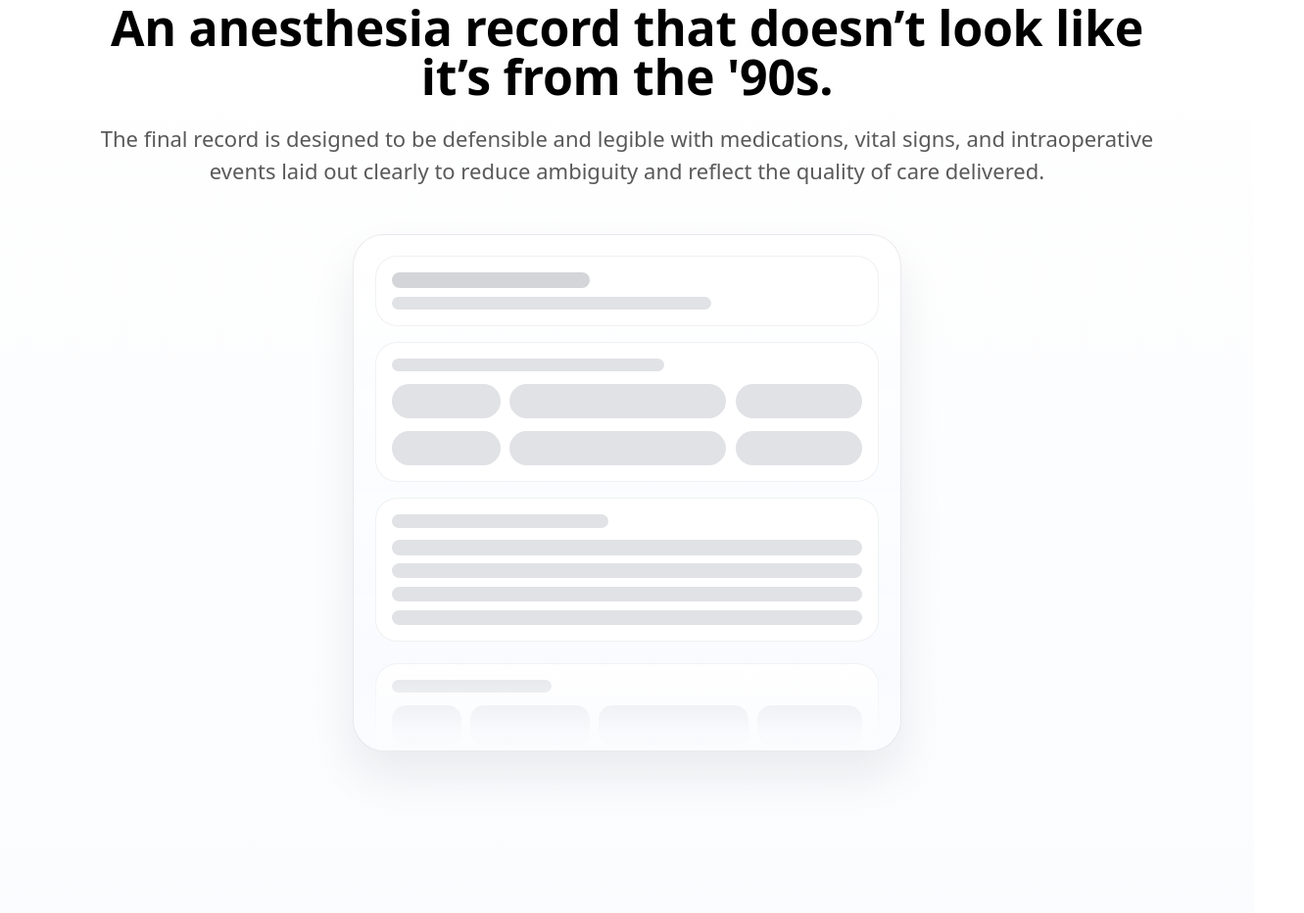
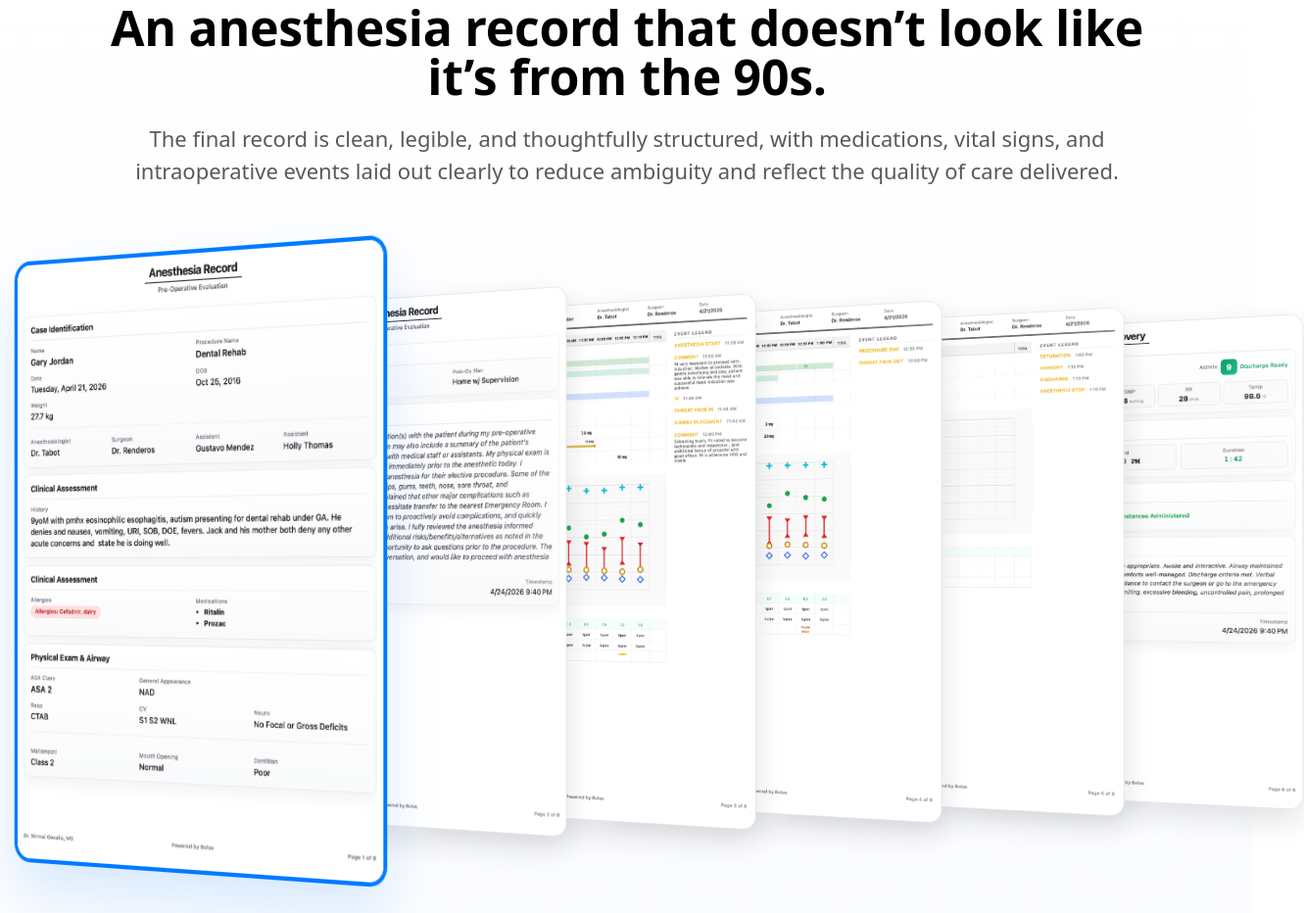
Before and after one commit to unkemptmiso/Bolus-Website, an Astro site in the folder site/: page / in a window 1280 px wide. Shown: the part 5439-6371 px from the top of the page at 98% size, 1331 px wide, since content can reach past the window. Built offline with nearby package versions, Linux system fonts and the light colour scheme; Astro itself is replaced by a stand-in of ours.

Commit message:
Refine export section rolodex: improve hover behavior, add iOS blue border to active page, and adjust section spacing

```diff
--- a/site/src/components/content/HomeExportSection.astro
+++ b/site/src/components/content/HomeExportSection.astro
@@ -1,73 +1,171 @@
+---
+const recordPages = [
+  {
+    src: "/assets/record-screenshots/page-1.png",
+    label: "Record page 1",
+  },
+  {
+    src: "/assets/record-screenshots/page-2.png",
+    label: "Record page 2",
+  },
+  {
+    src: "/assets/record-screenshots/page-3.png",
+    label: "Record page 3",
+  },
+  {
+    src: "/assets/record-screenshots/page-4.png",
+    label: "Record page 4",
+  },
+  {
+    src: "/assets/record-screenshots/page-5.png",
+    label: "Record page 5",
+  },
+  {
+    src: "/assets/record-screenshots/page-6.png",
+    label: "Record page 6",
+  },
+] as const;
+
+const initialSpread = 190;
+const focusStage = 520;
+const initialYaw = -20;
+---
+
 <section class="export-section" aria-labelledby="home-export-title">
   <div class="export-section__inner">
     <div class="export-section__copy">
       <h2 id="home-export-title" class="export-section__title">
-        An anesthesia record that doesn’t look like it’s from the '90s.
+        An anesthesia record that doesn’t look like it’s from the 90s.
       </h2>
-      <p class="export-section__body">The final record is designed to be defensible and legible with medications, vital signs, and intraoperative events laid out clearly to reduce ambiguity and reflect the quality of care delivered.</p>
+      <p class="export-section__body">
+        The final record is clean, legible, and thoughtfully structured, with medications, vital
+        signs, and intraoperative events laid out clearly to reduce ambiguity and reflect the
+        quality of care delivered.
+      </p>
     </div>
 
-    <div class="export-section__preview" aria-hidden="true">
-      <div class="export-record">
-        <div class="export-record__header">
-          <span class="export-record__title"></span>
-          <span class="export-record__meta"></span>
-        </div>
+    <div class="export-section__preview">
+      <div
+        class="record-rolodex"
+        data-record-rolodex
+        data-active-index="0"
+        style={`--active-index:0;--page-count:${recordPages.length};`}
+      >
+        {recordPages.map((page, index) => {
+          const shift = index * initialSpread;
+          const depth = index === 0 ? 48 : index * -14;
+          const scale = index === 0 ? 1.04 : Math.max(0.84, 0.94 - index * 0.015);
+          const zIndex = 60 - index;
 
-        <div class="export-record__block">
-          <div class="export-record__line export-record__line--wide"></div>
-          <div class="export-record__row">
-            <span></span>
-            <span></span>
-            <span></span>
-          </div>
-          <div class="export-record__row">
-            <span></span>
-            <span></span>
-            <span></span>
-          </div>
-        </div>
-
-        <div class="export-record__block">
-          <div class="export-record__line export-record__line--medium"></div>
-          <div class="export-record__timeline">
-            <span></span>
-            <span></span>
-            <span></span>
-            <span></span>
-          </div>
-        </div>
-
-        <div class="export-record__block export-record__block--crop">
-          <div class="export-record__line export-record__line--short"></div>
-          <div class="export-record__table">
-            <div class="export-record__table-row">
-              <span></span>
-              <span></span>
-              <span></span>
-              <span></span>
-            </div>
-            <div class="export-record__table-row">
-              <span></span>
-              <span></span>
-              <span></span>
-              <span></span>
-            </div>
-            <div class="export-record__table-row">
-              <span></span>
-              <span></span>
-              <span></span>
-              <span></span>
-            </div>
-            <div class="export-record__table-row">
-              <span></span>
-              <span></span>
-              <span></span>
-              <span></span>
-            </div>
-          </div>
-        </div>
+          return (
+            <button
+              class:list={["export-document-card", { "is-active": index === 0 }]}
+              type="button"
+              data-record-page
+              data-page-index={index}
+              aria-pressed={index === 0 ? "true" : "false"}
+              aria-label={`Preview ${page.label}`}
+              style={`--page-shift:${shift}px;--page-depth:${depth}px;--page-yaw:${initialYaw}deg;--page-scale:${scale};--page-z:${zIndex};`}
+            >
+              <img
+                src={page.src}
+                alt={page.label}
+                width="2479"
+                height="3508"
+                loading={index === 0 ? "eager" : "lazy"}
+                decoding="async"
+              />
+            </button>
+          );
+        })}
       </div>
     </div>
   </div>
 </section>
+
+<script is:inline>
+  (() => {
+    const rolodexes = document.querySelectorAll("[data-record-rolodex]");
+    const getGeometry = () =>
+      window.matchMedia("(max-width: 720px)").matches
+        ? { restSpread: 82, neighborNudge: 48 }
+        : { restSpread: 190, neighborNudge: 72 };
+
+    rolodexes.forEach((rolodex) => {
+      const pages = Array.from(rolodex.querySelectorAll("[data-record-page]"));
+
+      if (!(rolodex instanceof HTMLElement) || pages.length === 0) {
+        return;
+      }
+
+      const setRestingStack = () => {
+        const { restSpread } = getGeometry();
+        rolodex.dataset.activeIndex = "0";
+        rolodex.style.setProperty("--active-index", "0");
+
+        pages.forEach((page, index) => {
+          if (!(page instanceof HTMLElement)) return;
+
+          const isActive = index === 0;
+
+          page.classList.toggle("is-active", isActive);
+          page.setAttribute("aria-pressed", isActive ? "true" : "false");
+          page.style.setProperty("--page-shift", `${index * restSpread}px`);
+          page.style.setProperty("--page-depth", isActive ? "48px" : `${index * -14}px`);
+          page.style.setProperty("--page-yaw", isActive ? "-18deg" : "-20deg");
+          page.style.setProperty("--page-scale", isActive ? "1.04" : String(Math.max(0.84, 0.94 - index * 0.015)));
+          page.style.setProperty("--page-z", String(60 - index));
+        });
+      };
+
+      const setActivePage = (activeIndex) => {
+        const { restSpread, neighborNudge } = getGeometry();
+        rolodex.dataset.activeIndex = String(activeIndex);
+        rolodex.style.setProperty("--active-index", String(activeIndex));
+
+        pages.forEach((page, index) => {
+          if (!(page instanceof HTMLElement)) return;
+
+          const isActive = index === activeIndex;
+
+          /* Active card stays at its natural position;
+             neighbors shift slightly away to make room */
+          let shift;
+          if (isActive) {
+            shift = index * restSpread;
+          } else if (index < activeIndex) {
+            shift = index * restSpread - neighborNudge;
+          } else {
+            shift = index * restSpread + neighborNudge;
+          }
+
+          page.classList.toggle("is-active", isActive);
+          page.setAttribute("aria-pressed", isActive ? "true" : "false");
+          page.style.setProperty("--page-shift", `${shift}px`);
+          page.style.setProperty("--page-depth", isActive ? "68px" : `${index * -14}px`);
+          page.style.setProperty("--page-yaw", isActive ? "0deg" : "-20deg");
+          page.style.setProperty("--page-scale", isActive ? "1.06" : String(Math.max(0.84, 0.94 - index * 0.015)));
+          page.style.setProperty("--page-z", isActive ? "90" : String(60 - index));
+        });
+      };
+
+      pages.forEach((page, index) => {
+        page.addEventListener("mouseenter", () => setActivePage(index));
+        page.addEventListener("focus", () => setActivePage(index));
+      });
+
+      rolodex.addEventListener("mouseleave", setRestingStack);
+      window.addEventListener("resize", () => {
+        const activeIndex = Number(rolodex.dataset.activeIndex ?? 0);
+        if (Number.isNaN(activeIndex) || activeIndex === 0) {
+          setRestingStack();
+          return;
+        }
+
+        setActivePage(activeIndex);
+      });
+
+      setRestingStack();
+    });
+  })();
+</script>
--- a/site/src/pages/contact.astro
+++ b/site/src/pages/contact.astro
@@ -29,7 +29,7 @@ if (!contactSeo) {
         <p class="contact-page__body">We'd love to hear from you.</p>
       </div>
       <p class="contact-page__email">
-        <span class="contact-page__email-button" role="text" aria-label="Email address">
+        <span class="contact-page__email-button">
           <span class="contact-page__email-icon" aria-hidden="true">
             <svg viewBox="0 0 24 24" fill="none" role="presentation">
               <rect x="3.75" y="5.75" width="16.5" height="12.5" rx="3" stroke="currentColor" stroke-width="1.9"></rect>
--- a/site/src/styles/global.css
+++ b/site/src/styles/global.css
@@ -1596,10 +1596,10 @@ ul {
 .export-section__inner {
   width: min(1120px, calc(100vw - 2.5rem));
   margin: 0 auto;
-  padding: clamp(5rem, 9vw, 7rem) 0 clamp(5.5rem, 9vw, 7.5rem);
+  padding: clamp(5rem, 9vw, 7rem) 0 clamp(2rem, 5vw, 3.5rem);
   display: grid;
   grid-template-columns: 1fr;
-  gap: clamp(2rem, 4vw, 3rem);
+  gap: clamp(3.5rem, 7vw, 5.5rem);
   align-items: start;
   justify-items: center;
 }
@@ -1641,129 +1641,89 @@ ul {
   display: flex;
   justify-content: center;
   width: 100%;
-}
-
-.export-record {
+  overflow: visible;
+}
+
+.record-rolodex {
   position: relative;
-  width: min(100%, 35rem);
-  height: 33rem;
-  padding: 1.35rem;
-  border: 1px solid rgba(15, 23, 42, 0.08);
-  border-radius: 2rem;
-  background:
-    linear-gradient(180deg, rgba(255, 255, 255, 0.98), rgba(247, 250, 255, 0.96)),
-    #ffffff;
+  width: min(100%, 88rem);
+  height: min(72vw, 43rem);
+  min-height: 30rem;
+  margin: 0 auto;
+  overflow: visible;
+  isolation: isolate;
+  perspective: 1600px;
+  perspective-origin: 62% 44%;
+  transform-style: preserve-3d;
+}
+
+.export-document-card {
+  position: absolute;
+  top: 0;
+  left: 12%;
+  z-index: var(--page-z);
+  display: block;
+  width: min(46vw, 26rem);
+  aspect-ratio: 2479 / 3508;
+  padding: 0;
+  border: 1px solid rgba(15, 23, 42, 0.1);
+  border-radius: 1rem;
+  background: #ffffff;
   box-shadow:
-    inset 0 1px 0 rgba(255, 255, 255, 0.86),
-    0 24px 46px rgba(15, 23, 42, 0.08);
+    0 1px 0 rgba(255, 255, 255, 0.9) inset,
+    0 14px 34px rgba(15, 23, 42, 0.12);
+  cursor: pointer;
   overflow: hidden;
-  display: grid;
-  gap: 1rem;
-}
-
-.export-record::after {
+  transform:
+    translateX(calc(-50% + var(--page-shift, 0px)))
+    translateZ(var(--page-depth, 0px))
+    rotateY(var(--page-yaw, -20deg))
+    scale(var(--page-scale, 1));
+  transform-origin: center center;
+  transform-style: preserve-3d;
+  transition:
+    transform 620ms cubic-bezier(0.22, 1, 0.36, 1),
+    box-shadow 620ms cubic-bezier(0.22, 1, 0.36, 1),
+    border-color 420ms ease,
+    filter 420ms ease;
+  backface-visibility: hidden;
+  will-change: transform;
+}
+
+.export-document-card::after {
   content: "";
   position: absolute;
-  inset: auto 0 0;
-  height: 6rem;
-  background: linear-gradient(180deg, rgba(251, 252, 254, 0), rgba(251, 252, 254, 0.95) 82%);
+  inset: 0;
+  background:
+    linear-gradient(90deg, rgba(15, 23, 42, 0.14) 0%, transparent 16%, transparent 72%, rgba(255, 255, 255, 0.2) 100%);
   pointer-events: none;
-}
-
-.export-record__header,
-.export-record__block,
-.export-record__event-card {
-  border: 1px solid rgba(15, 23, 42, 0.06);
-  border-radius: 1.4rem;
-  background: rgba(255, 255, 255, 0.92);
-}
-
-.export-record__header {
-  display: grid;
-  gap: 0.55rem;
-  padding: 1rem 1.05rem;
-}
-
-.export-record__block {
-  display: grid;
-  gap: 0.8rem;
-  padding: 1rem 1.05rem;
-}
-
-.export-record__title,
-.export-record__meta,
-.export-record__line,
-.export-record__row span,
-.export-record__timeline span,
-.export-record__table-row span {
-  border-radius: 999px;
-  background: rgba(15, 23, 42, 0.12);
-}
-
-.export-record__title {
-  width: 42%;
-  height: 1rem;
-  background: rgba(15, 23, 42, 0.18);
-}
-
-.export-record__meta {
-  width: 68%;
-  height: 0.8rem;
-}
-
-.export-record__line {
-  height: 0.84rem;
-}
-
-.export-record__line--wide {
-  width: 58%;
-}
-
-.export-record__line--medium {
-  width: 46%;
-}
-
-.export-record__line--short {
-  width: 34%;
-}
-
-.export-record__row {
-  display: grid;
-  grid-template-columns: 0.6fr 1.2fr 0.7fr;
-  gap: 0.6rem;
-}
-
-.export-record__row span {
-  height: 2.2rem;
-}
-
-.export-record__timeline {
-  display: grid;
-  gap: 0.55rem;
-}
-
-.export-record__timeline span {
-  height: 0.94rem;
-}
-
-.export-record__block--crop {
-  margin-top: 0.35rem;
-}
-
-.export-record__table {
-  display: grid;
-  gap: 0.6rem;
-}
-
-.export-record__table-row {
-  display: grid;
-  grid-template-columns: 0.46fr 0.8fr 1fr 0.7fr;
-  gap: 0.55rem;
-}
-
-.export-record__table-row span {
-  height: 2.55rem;
-  border-radius: 0.9rem;
+  transition: opacity 420ms ease;
+}
+
+.export-document-card img {
+  display: block;
+  width: 100%;
+  height: 100%;
+  object-fit: cover;
+  pointer-events: none;
+  user-select: none;
+}
+
+.export-document-card.is-active {
+  border-color: #007AFF;
+  box-shadow:
+    0 0 0 3px #007AFF,
+    0 26px 58px rgba(0, 122, 255, 0.16);
+  filter: saturate(1.03);
+}
+
+.export-document-card.is-active::after {
+  opacity: 0;
+}
+
+.export-document-card:focus-visible {
+  outline: 3px solid rgba(77, 147, 255, 0.72);
+  outline-offset: 6px;
 }
 
 .security-section {
@@ -1774,7 +1734,7 @@ ul {
 .security-section__inner {
   width: min(1120px, calc(100vw - 2.5rem));
   margin: 0 auto;
-  padding: clamp(5rem, 9vw, 7rem) 0 clamp(5.25rem, 9vw, 7.25rem);
+  padding: clamp(2rem, 5vw, 3.5rem) 0 clamp(5.25rem, 9vw, 7.25rem);
   display: grid;
   gap: clamp(1.6rem, 3vw, 2.4rem);
   justify-items: center;
@@ -3122,10 +3082,17 @@ ul {
     font-size: 19px;
   }
 
-  .export-record {
-    width: min(100%, 30rem);
-    height: 28rem;
-    padding: 1rem;
+  .record-rolodex {
+    width: min(100%, 42rem);
+    height: 27rem;
+    min-height: 0;
+    perspective: 1200px;
+  }
+
+  .export-document-card {
+    left: 24%;
+    width: min(72vw, 18rem);
+    border-radius: 0.75rem;
   }
 
   .security-section__inner {
```
Also changed, not shown: site/tests/components/home-export-section.test.ts (+29 -7 lines), Assets/Record Screenshots/Page 1 .png (added), Assets/Record Screenshots/Page 2 .png (added), Assets/Record Screenshots/Page 3.png (added), Assets/Record Screenshots/Page 4.png (added), Assets/Record Screenshots/Page 5.png (added), Assets/Record Screenshots/Page 6 .png (added), site/public/assets/record-screenshots/page-1.png (added), site/public/assets/record-screenshots/page-2.png (added), site/public/assets/record-screenshots/page-3.png (added), site/public/assets/record-screenshots/page-4.png (added), site/public/assets/record-screenshots/page-5.png (added), site/public/assets/record-screenshots/page-6.png (added).
